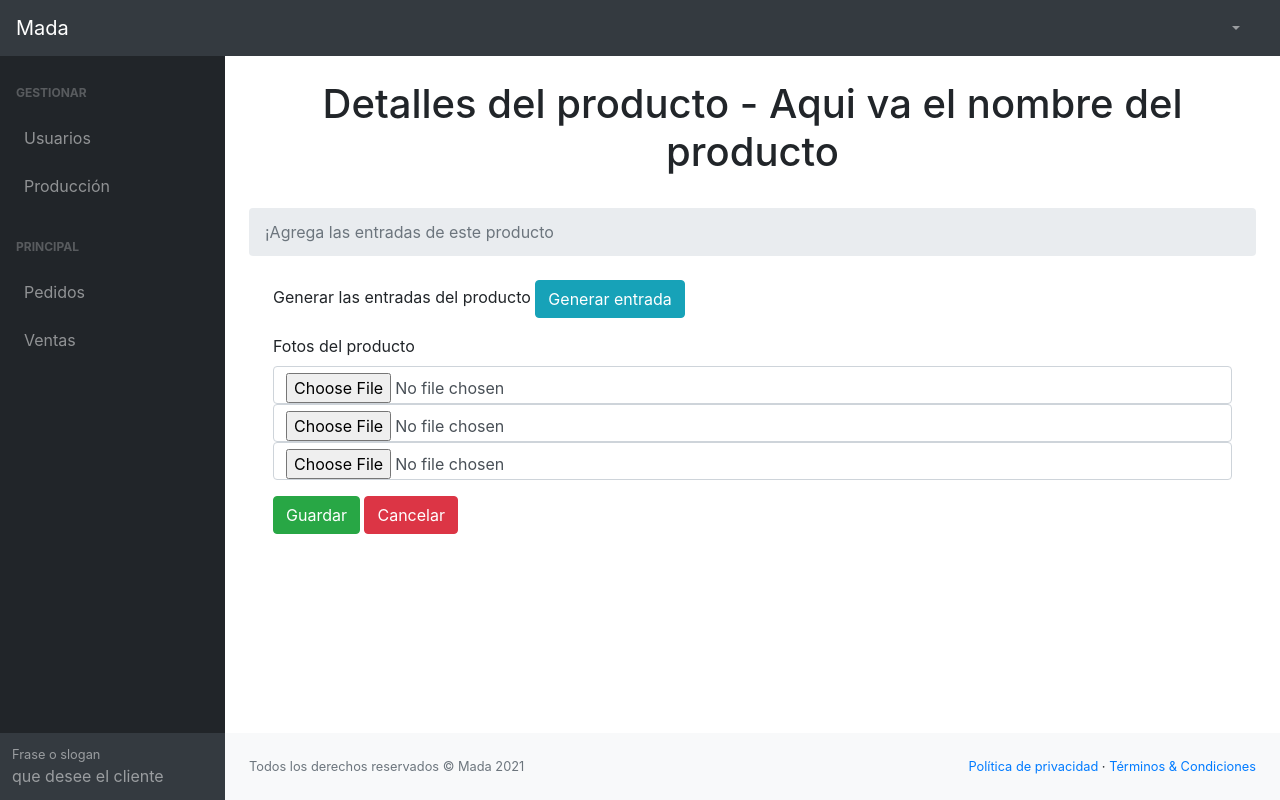
After one commit to DavidMenesess/MadaWebSistema, a PHP site: page /MadaWebSistema/View/ProduccionVista/detalleProducto.php in a window 1280 px wide. The commit adds this page. Run offline with PHP 8.4, Linux system fonts and the light colour scheme; the visitor is signed in with stand-in values (Sample User, id 1).

Commit message:
Se crea vista y formulario de productos

```diff
--- /dev/null
+++ b/View/ProduccionVista/detalleProducto.php
@@ -0,0 +1,150 @@
+<?php
+
+session_start();
+if(!isset ($_SESSION['correoUsuario'])){//Si no existe la varible de sesión lo redirecciona al login
+    header("Location: ../../View/AccesoVista/login.php");
+}
+?>
+
+<!DOCTYPE html>
+<html lang="es">
+    <head>
+        <meta charset="utf-8" />
+        <meta http-equiv="X-UA-Compatible" content="IE=edge" />
+        <meta name="viewport" content="width=device-width, initial-scale=1, shrink-to-fit=no" />
+        <meta name="description" content="" />
+        <meta name="author" content="" />
+        <title>Detalles del producto</title>
+        <link href="../../css/styles.css" rel="stylesheet" />
+        <link href="../../libraries/dataTables.bootstrap4.min.css" rel="stylesheet"/>
+        <script src="../../libraries/fontawesome.js"></script>
+    </head>
+    <body class="sb-nav-fixed">
+        <nav class="sb-topnav navbar navbar-expand navbar-dark bg-dark">
+            <a class="navbar-brand" href="../../View/dashboard.php">Mada</a>
+            <button class="btn btn-link btn-sm order-1 order-lg-0" id="sidebarToggle" href="#!"><i class="fas fa-bars"></i></button>
+
+            <!-- Navbar-->
+            <ul class="navbar-nav ml-auto mr-0 mr-md-3 my-2 my-md-0"">
+                <li class="nav-item dropdown">
+                    <a class="nav-link dropdown-toggle" id="userDropdown" href="#!" role="button" data-toggle="dropdown" aria-haspopup="true" aria-expanded="false"><i class="fas fa-user fa-fw"></i></a>
+
+                <div class="dropdown-menu dropdown-menu-right" aria-labelledby="userDropdown">
+                    <a class="dropdown-item" href="#!">Mi perfíl</a>
+                    <div class="dropdown-divider"></div>
+                    <a class="dropdown-item" href="../../Controller/AccesoControlador/controladorAcceso.php?cerrarSesion">Cerrar sesión</a>
+                </div>
+            </li>
+            </ul>
+        </nav>
+        <div id="layoutSidenav">
+            <div id="layoutSidenav_nav">
+                <nav class="sb-sidenav accordion sb-sidenav-dark" id="sidenavAccordion">
+                    <div class="sb-sidenav-menu">
+                        <div class="nav">
+                            <div class="sb-sidenav-menu-heading">Gestionar</div>
+                            <a class="nav-link collapsed" href="#" data-toggle="collapse" data-target="#collapseLayouts" aria-expanded="false" aria-controls="collapseLayouts">
+                                <div class="sb-nav-link-icon"><i class="fas fa-users"></i></div>
+                                Usuarios
+                                <div class="sb-sidenav-collapse-arrow"><i class="fas fa-angle-down"></i></div>
+                            </a>
+                            <div class="collapse" id="collapseLayouts" aria-labelledby="headingOne" data-parent="#sidenavAccordion">
+                                <nav class="sb-sidenav-menu-nested nav">
+                                    <a class="nav-link" href="administradores.php">Administradores</a>
+                                    <a class="nav-link" href="clientes.php">Clientes</a>
+                                </nav>
+                            </div>
+                             <a class="nav-link collapsed" href="#" data-toggle="collapse" data-target="#collapsePages" aria-expanded="false" aria-controls="collapsePages">
+                                <div class="sb-nav-link-icon"><i class="fas fa-tshirt"></i></div>
+                                Producción
+                                <div class="sb-sidenav-collapse-arrow"><i class="fas fa-angle-down"></i></div>
+                             </a>
+                             <div class="collapse" id="collapsePages" aria-labelledby="headingTwo" data-parent="#sidenavAccordion">
+                                 <nav class="sb-sidenav-menu-nested nav accordion" id="sidenavAccordionPages">
+                                 <a class="nav-link" href="#">Categorías</a>
+                                    <a class="nav-link" href="#">Productos</a>
+                                 </nav>
+                             </div>
+                             <div class="sb-sidenav-menu-heading">Principal</div>
+                                <a class="nav-link" href="#">
+                                <div class="sb-nav-link-icon"><i class="fas fa-truck"></i></div>
+                                    Pedidos
+                                </a>
+                                <a class="nav-link" href="#">
+                                <div class="sb-nav-link-icon"><i class="fas fa-piggy-bank"></i></div>
+                                    Ventas
+                                </a>
+
+                            </div>
+                    </div>
+                    <div class="sb-sidenav-footer">
+                        <div class="small">Frase o slogan</div>
+                        que desee el cliente
+                    </div>
+                </nav>
+            </div>
+            <div id="layoutSidenav_content">
+                <main>
+                    <div class="container-fluid">
+                        <h1 class="mt-4 text-center">Detalles del producto - Aqui va el nombre del producto</h1>
+                        <br>
+                        <ol class="breadcrumb mb-4">
+                            <li class="breadcrumb-item active">¡Agrega las entradas de este producto</li>
+                        </ol>
+                        <form action="../../Controller/UsuariosControlador/ControladorAdministrador.php" method="POST" accept-charset="utf-8">
+                        <div class="container">
+                            <div class="form-group">
+                                <label for="idUsuario">Generar las entradas del producto</label>
+                                <button type="button" class="btn btn-info" id="generarEntrada">Generar entrada</button>
+                            </div>
+                            <div class="form-group">
+                                <label for="correo">Fotos del producto</label>
+                                <input type="file" class="form-control" id="" name="" autocomplete="of">
+                                <input type="file" class="form-control" id="" name="" autocomplete="of">
+                                <input type="file" class="form-control" id="" name="" autocomplete="of">
+                            </div>
+                            <button type="submit" class="btn btn-success">Guardar</button>
+                            <a href="" class="btn btn-danger">Cancelar</a>
+                        </div>
+                        </form>
+                        <br>
+                        <br>
+                    </div>
+                </main>
+                <footer class="py-4 bg-light mt-auto">
+                    <div class="container-fluid">
+                        <div class="d-flex align-items-center justify-content-between small">
+                            <div class="text-muted">Todos los derechos reservados &copy; Mada 2021</div>
+                            <div>
+                                <a href="#">Política de privacidad</a>
+                                &middot;
+                                <a href="#">Términos &amp; Condiciones</a>
+                            </div>
+                        </div>
+                    </div>
+                </footer>
+            </div>
+        </div>
+        <script src="../../libraries/jquery-3.5.1.slim.min.js"></script>
+        <script src="../../libraries/bootstrap.bundle.min.js"></script>
+        <script src="../../js/scripts.js"></script>
+        <script src="../../libraries/jquery.dataTables.min.js"></script>
+        <script src="../../libraries/dataTables.bootstrap4.min.js"></script>
+    </body>
+    <script>
+       $(document).ready(function() {
+    $("#generarEntrada").click(function(){
+        var contador = $("input[type='text']").length;
+
+        $(this).before('<br>');
+        $(this).before('<div class="input-group"><div class="input-group-prepend"><span class="input-group-text" id="">Entrada</span></div><input type="text" name="color[]" class="form-control" placeholder="Color"><input type="text" name="talla[]" class="form-control" placeholder="Talla"><input type="text" name="cantidad[]" class="form-control" placeholder="Cantidad"><button type="button" class="btn btn-danger eliminarEntrada">Eliminar</button></div>');
+        $(this).before('<br>');
+
+    });
+
+    $(document).on('click', '.eliminarEntrada', function(){
+        $(this).parent().remove();
+    });
+});
+    </script>
+</html>
```
Also changed, not shown: Controller/ProduccionControlador/controladorProductos.php (+8 -0 lines), Model/ProduccionModelo/crudProducto.php (+43 -0 lines), View/ProduccionVista/productos.php (+37 -15 lines).
